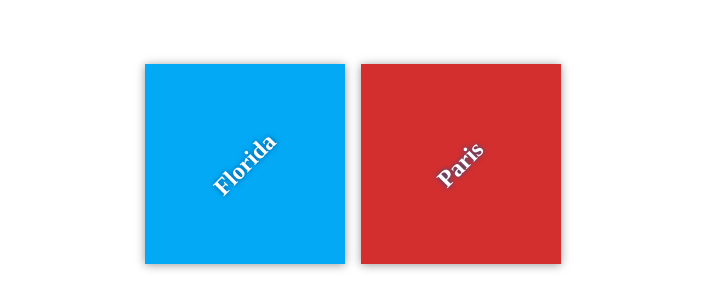
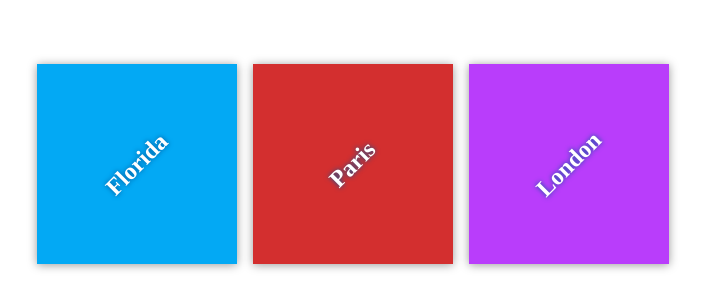
Before and after one commit to khelalfa-rabeh96/testing_git_hub, a plain HTML site: page index.html in a window 1280 px wide. Shown: the part 236-544 px from the top of the page, without its empty margins (287-992 px from the left). Drawn offline with Linux system fonts and the light colour scheme.

Commit message:
Add London destination

```diff
--- a/css/app.css
+++ b/css/app.css
@@ -57,3 +57,7 @@ background-color: #03a9f4;
 #paris {
 background-color: #d32f2f;
 }
+
+#london {
+background-color: #b93dfb;
+}
--- a/index.html
+++ b/index.html
@@ -19,6 +19,10 @@
 		<h2>Paris</h2>
 		</div>
 
+		<div class="destination" id="london">
+		<h2>London</h2>
+		</div>
+
 	  </div>
 	</div>
 
```
